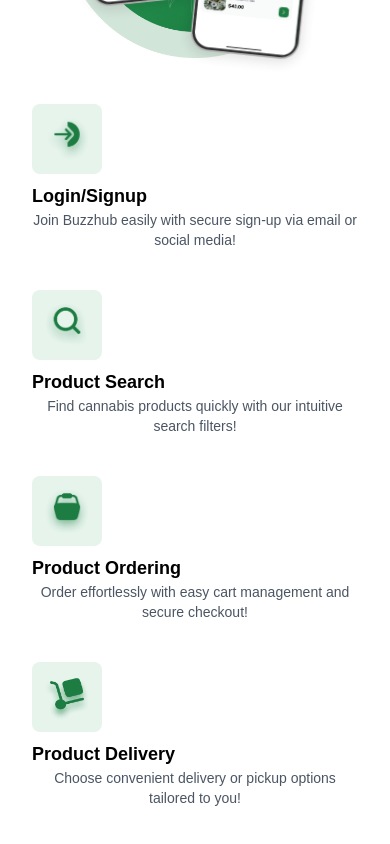
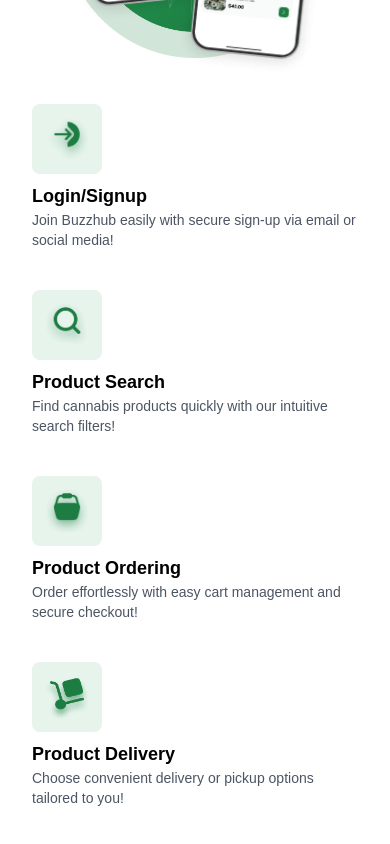
Before and after one commit to dignitestudios-dev/BuzzHub-Landing-Page, a React (Vite) app: page / in a window 390 px wide. Shown: the part 3698-4542 px from the top of the page. Built offline with nearby package versions, Linux system fonts and the light colour scheme; a web font is replaced by a local one.

Commit message:
new updates

```diff
--- a/src/components/HowItWorks.jsx
+++ b/src/components/HowItWorks.jsx
@@ -124,7 +124,7 @@ const Step = ({ icon, iconWhite, title, description }) => {
         <img src={isHovered ? iconWhite : icon} alt={title} className="w-16 h-16 p-2" />
       </div>
       <h3 className="text-lg font-semibold mt-2">{title}</h3>
-      <p className="text-gray-600 text-sm md:text-base mb-6">{description}</p>
+      <p className="text-gray-600 text-left text text-sm md:text-base mb-6">{description}</p>
     </div>
   );
 };
```
